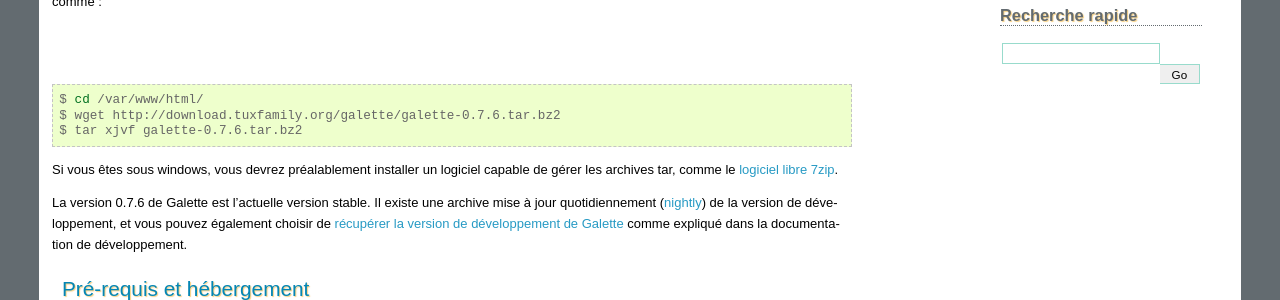
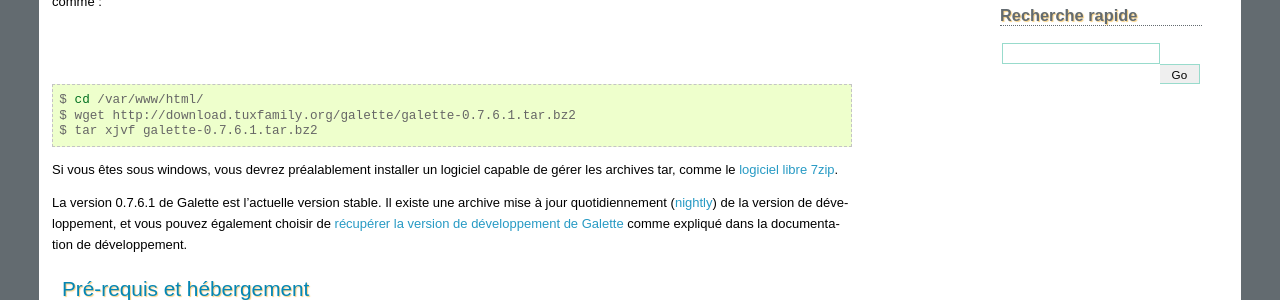
Before and after one commit to galette/galettedoc, a Sphinx documentation site: the page built from source/installation/index.rst, in a window 1280 px wide. Shown: the part 333-633 px from the top of the page. Built offline with Sphinx 7.4.7, drawn with Linux system fonts in a browser that asks for light colours.

Commit message:
Mise à jour en 0.7.6.1

```diff
--- a/source/installation/index.rst
+++ b/source/installation/index.rst
@@ -12,17 +12,17 @@
 
 L'installation de Galette consiste simplement, après avoir effectué quelques tâches préalables, à vous laisser guider par l'interface et renseigner les quelques informations qui vous seront demandées.
 
-Dans un premier temps, vous allez `télécharger Galette <http://download.tuxfamily.org/galette/galette-0.7.6.tar.bz2>`_ et décompresser l'archive. Si vous êtes sous Linux, ça donnera quelque chose comme :
+Dans un premier temps, vous allez `télécharger Galette <http://download.tuxfamily.org/galette/galette-0.7.6.1.tar.bz2>`_ et décompresser l'archive. Si vous êtes sous Linux, ça donnera quelque chose comme :
 
 .. code-block:: bash
 
    $ cd /var/www/html/
-   $ wget http://download.tuxfamily.org/galette/galette-0.7.6.tar.bz2
-   $ tar xjvf galette-0.7.6.tar.bz2
+   $ wget http://download.tuxfamily.org/galette/galette-0.7.6.1.tar.bz2
+   $ tar xjvf galette-0.7.6.1.tar.bz2
 
 Si vous êtes sous windows, vous devrez préalablement installer un logiciel capable de gérer les archives tar, comme le `logiciel libre 7zip <http://www.spiroo.be/7zip/>`_.
 
-La version 0.7.6 de Galette est l'actuelle version stable. Il existe une archive mise à jour quotidiennement (`nightly <http://download.tuxfamily.org/galette/galette-0.7-dev.tar.bz2>`_) de la version de développement, et vous pouvez également choisir de  :doc:`récupérer la version de développement de Galette <../development/git>` comme expliqué dans la documentation de développement.
+La version 0.7.6.1 de Galette est l'actuelle version stable. Il existe une archive mise à jour quotidiennement (`nightly <http://download.tuxfamily.org/galette/galette-0.7-dev.tar.bz2>`_) de la version de développement, et vous pouvez également choisir de  :doc:`récupérer la version de développement de Galette <../development/git>` comme expliqué dans la documentation de développement.
 
 Pré-requis et hébergement
 -------------------------
--- a/source/installation/update.rst
+++ b/source/installation/update.rst
@@ -10,7 +10,7 @@
 
    Une mise à jour n'est jamais une opération anodine, puisque vos données sont modifiées. En conséquence, prenez bien soin d'effectuer une **sauvegarde de votre base de données actuelle** ; sous peine de perdre tout ou partie de vos données.
 
-Dans un premier temps, `téléchargez la dernière version de Galette <http://download.tuxfamily.org/galette/galette-0.7.6.tar.bz2>`_ et mettez à jour les fichiers. Pour plus de détails sur l'installation des fichiers de Galette, reportez-vous à la section :ref:`préparation de l'installation <preparation>`.
+Dans un premier temps, `téléchargez la dernière version de Galette <http://download.tuxfamily.org/galette/galette-0.7.6.1.tar.bz2>`_ et mettez à jour les fichiers. Pour plus de détails sur l'installation des fichiers de Galette, reportez-vous à la section :ref:`préparation de l'installation <preparation>`.
 
 Certains fichiers et répertoires contiennent des données et devraient être réintégrés à la nouvelle installation :
 
```
